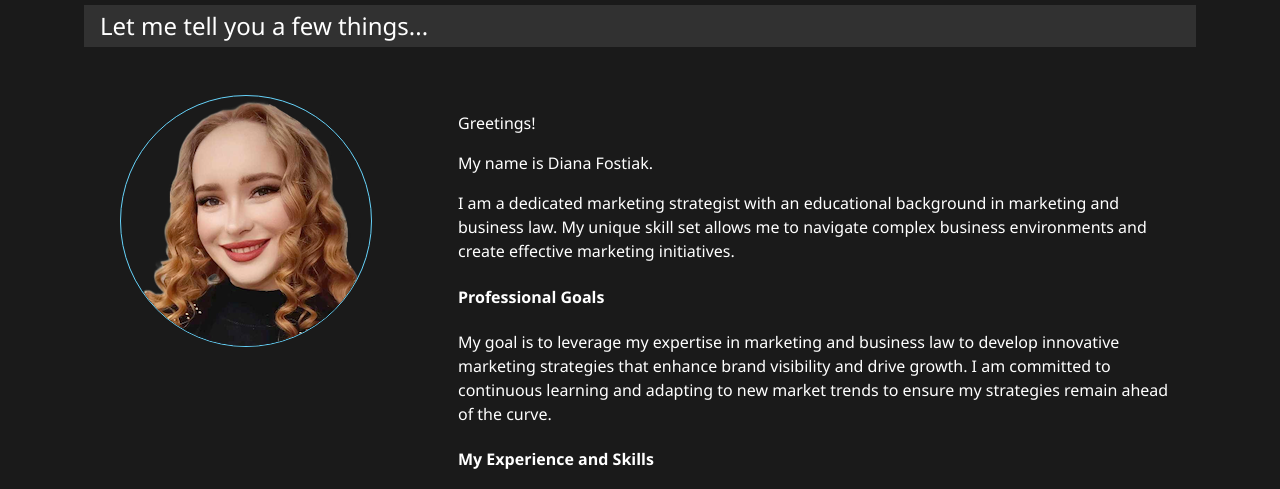
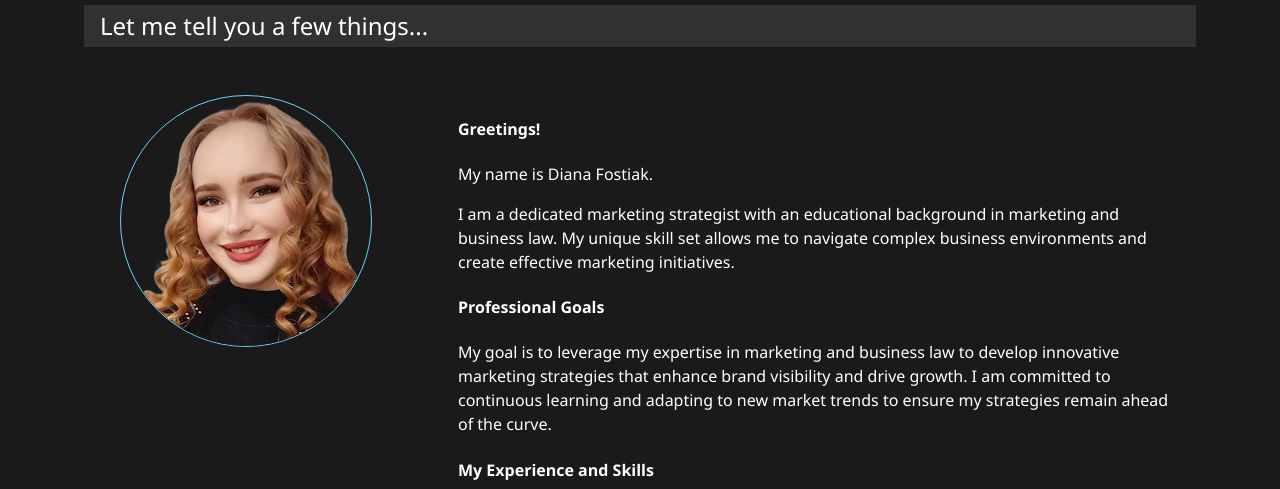
Before and after one commit to sebastianstrus/dianafostiak, a website: page about.html in a window 1280 px wide. Shown: the part 243-732 px from the top of the page. Drawn offline with Linux system fonts and the light colour scheme.

Commit message:
larger greetings

```diff
--- a/about.html
+++ b/about.html
@@ -62,7 +62,7 @@
       <img src="img/portrait.jpg" alt="John Doe" class="bio-image">
 
       <div class="description">
-        <p>Greetings!</p>
+        <h4>Greetings!</h4>
 
         <p>My name is Diana Fostiak.</p>
 
```
